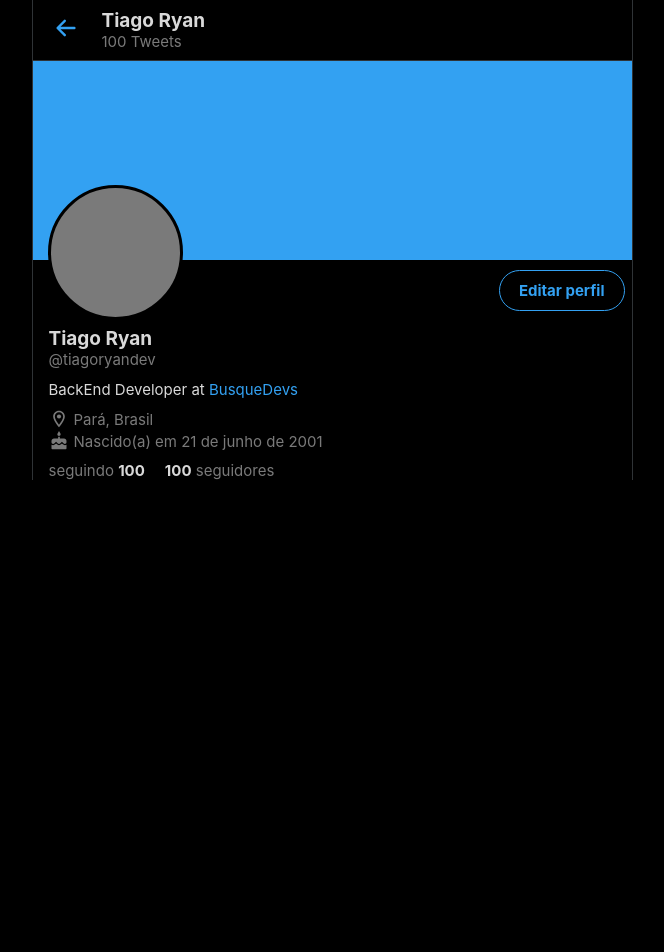
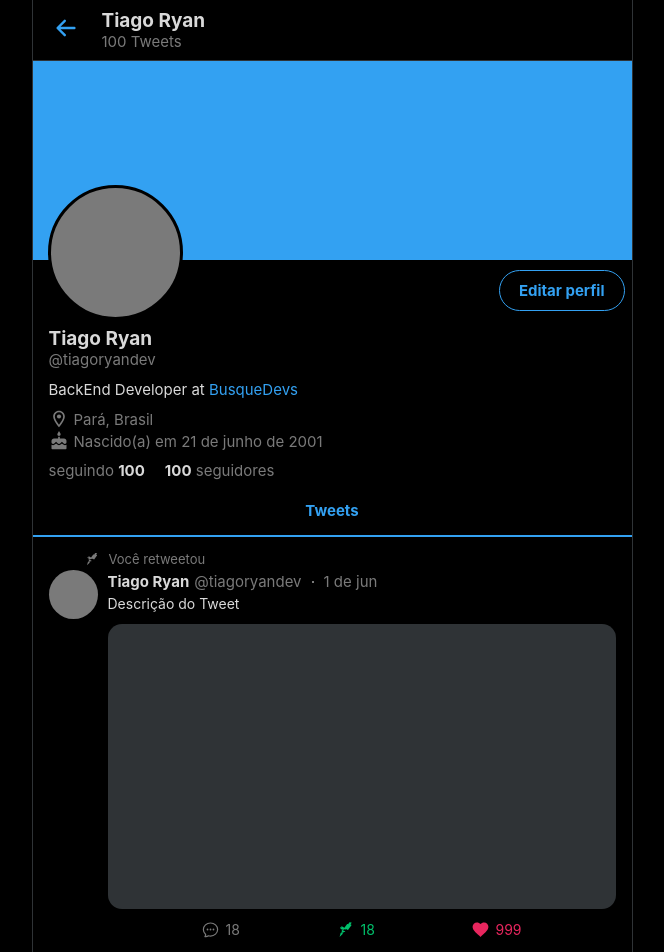
Before and after one commit to tiagoryandev/ui-clone, a React (Vite) app in the folder twitter-react/: page / in a window 1280 px wide. Shown: the top 952 px of the page, without its empty margins (308-972 px from the left). Before the commit the page ends 800 px from the top, so only its background shows below. Built offline with nearby package versions, Linux system fonts and the light colour scheme.

Commit message:
feat: add feed and tweets

```diff
--- /dev/null
+++ b/twitter-react/src/components/Feed/index.tsx
@@ -0,0 +1,21 @@
+import React from "react";
+
+import { Container, Tab, Tweets } from "./styles";
+import Tweet from "../Tweet";
+
+const Feed: React.FC = () => {
+  return (
+    <Container>
+      <Tab>Tweets</Tab>
+      <Tweets>
+        <Tweet />
+        <Tweet />
+        <Tweet />
+        <Tweet />
+        <Tweet />
+      </Tweets>
+    </Container>
+  );
+};
+
+export default Feed;
--- /dev/null
+++ b/twitter-react/src/components/Feed/styles.ts
@@ -0,0 +1,32 @@
+import styled from "styled-components";
+
+export const Container = styled.div`
+  display: flex;
+  flex-direction: column;
+`;
+
+export const Tab = styled.div`
+  margin-top: 10px;
+  padding: 11px 0 15px;
+
+  font-weight: bold;
+  font-size: 15px;
+  text-align: center;
+
+  outline: 0;
+  cursor: pointer;
+
+  color: var(--twitter);
+  border-bottom: 2px solid var(--twitter);
+
+  &:hover {
+    background-color: var(--twitter-dark-hover);
+  }
+`;
+
+export const Tweets = styled.div`
+  display: flex;
+  flex-direction: column;
+
+  flex-shrink: 0;
+`;
--- a/twitter-react/src/components/ProfilePage/index.tsx
+++ b/twitter-react/src/components/ProfilePage/index.tsx
@@ -10,6 +10,7 @@
   Followage,
   EditButton
 } from "./styles";
+import Feed from "../Feed";
 
 const ProfilePage: React.FC = () => {
   return (
@@ -36,6 +37,7 @@
           <span><strong>100</strong> seguidores</span>
         </Followage>
       </ProfileData>
+      <Feed />
     </Container>
   );
 };
--- /dev/null
+++ b/twitter-react/src/components/RocketseatIcon/index.tsx
@@ -0,0 +1,16 @@
+import React from "react";
+
+const RocketseatIcon: React.FC = (props) => {
+  return (
+    <svg width="1em" height="1em" viewBox="0 0 41 41" fill="none" {...props}>
+      <path
+        fillRule="evenodd"
+        clipRule="evenodd"
+        d="M20.114 25.417a5647.58 5647.58 0 00-4.091-2.522l-4.09-2.524a.115.115 0 00-.175.095c-.01.185-.022.455-.029.606a.36.36 0 00.054.208l.94 1.51a.673.673 0 01.079.522l-.663 2.577a.27.27 0 00.092.28c.342.273.765.575 1.274.889.51.314.969.556 1.366.738a.265.265 0 00.288-.044l1.967-1.773a.656.656 0 01.497-.167l1.758.154a.352.352 0 00.208-.046l.522-.303a.117.117 0 00.003-.2zM14.553 28.677a.652.652 0 00-.353-.477 14.907 14.907 0 01-1.056-.582c-.114-.07-.528-.327-1-.674a.652.652 0 00-.586-.096l-.114.036a2.468 2.468 0 00-1.623 1.693L7.8 35.907c-.068.245.227.424.413.253l5.595-5.147a2.467 2.467 0 00.764-2.217l-.02-.119zM33.49 6.299c.24-.32.096-.562-.012-.661a.867.867 0 00-.41-.178l-3.48-.53a.878.878 0 00-.84.35L26.85 7.868a.885.885 0 00.148 1.204c.024.021.031.058.014.086a.067.067 0 01-.067.031l-2.277-.347a.998.998 0 00-.955.398l-5.551 7.566a.235.235 0 01-.311.062l-5.344-3.245a.734.734 0 00-1.02.268c-.2.353-.058.806.288 1.016l.138.084c.069.042.105.12.094.2l-.163 1.08a.146.146 0 01-.22.105l-.782-.468a1.338 1.338 0 00-1.845.447 1.354 1.354 0 00.253 1.71c.015.014.153.121.189.143l.002.002 3.992 2.457c2.158 1.31 3.798.236 4.31-.15.455-.342.971-.72 1.833-.194a.978.978 0 001.009-.003l.993-.592a.922.922 0 01.95.004l3.028 1.838a.268.268 0 00.355-.07l7.399-10.07c.603-.808.156-1.202-.211-1.298-.024-.006-.047-.012-.071-.016l-1.775-.27a.216.216 0 01-.076-.03.211.211 0 01-.07-.29L33.49 6.3z"
+        fill="#fff"
+      />
+    </svg>
+  );
+};
+
+export default RocketseatIcon;
--- /dev/null
+++ b/twitter-react/src/components/Tweet/index.tsx
@@ -0,0 +1,64 @@
+import React from "react";
+
+import {
+  Container,
+  Retweeted,
+  RocketseatIcon,
+  Body,
+  Avatar,
+  Content,
+  Header,
+  Dot,
+  Description,
+  ImageContent,
+  Icons,
+  Status,
+  CommentIcon,
+  RetweetIcon,
+  LikeIcon
+} from "./styles";
+
+const Tweet: React.FC = () => {
+  return (
+    <Container>
+      <Retweeted>
+        <RocketseatIcon />
+        Você retweetou
+      </Retweeted>
+
+      <Body>
+        <Avatar />
+
+        <Content>
+          <Header>
+            <strong>Tiago Ryan</strong>
+            <span>@tiagoryandev</span>
+            <Dot />
+            <time>1 de jun</time>
+          </Header>
+
+          <Description>Descrição do Tweet</Description>
+
+          <ImageContent />
+
+          <Icons>
+            <Status>
+              <CommentIcon />
+              18
+            </Status>
+            <Status>
+              <RetweetIcon />
+              18
+            </Status>
+            <Status>
+              <LikeIcon />
+              999
+            </Status>
+          </Icons>
+        </Content>
+      </Body>
+    </Container>
+  );
+};
+
+export default Tweet;
--- /dev/null
+++ b/twitter-react/src/components/Tweet/styles.ts
@@ -0,0 +1,179 @@
+import styled, { css } from "styled-components";
+
+import { Chat, Rocketseat, Favorite } from "../../styles/icons";
+
+export const Container = styled.div`
+  display: flex;
+  flex-direction: column;
+
+  max-width: 100%;
+  padding: 14px 16px;
+
+  border-bottom: 1px solid var(--outline);
+`;
+
+export const Retweeted = styled.div`
+  display: flex;
+  align-items: center;
+
+  font-size: 13px;
+  color: var(--gray);
+`;
+
+export const RocketseatIcon = styled(Rocketseat)`
+  width: 16px;
+  height: 16px;
+
+  margin-left: 35px;
+  margin-right: 9px;
+
+  > path {
+    fill: var(--gray);
+  }
+`;
+
+export const Body = styled.div`
+  display: flex;
+
+  margin-top: 3px;
+
+  position: relative;
+`;
+
+export const Avatar = styled.div`
+  width: 49px;
+  height: 49px;
+
+  border-radius: 50%;
+  flex-shrink: 0;
+  background-color: var(--gray);
+
+  position: absolute;
+  top: 0;
+  left: 0;
+`;
+
+export const Content = styled.div`
+  display: flex;
+  flex-direction: column;
+
+  width: 100%;
+  margin-top: 2px;
+  padding-left: 59px;
+`;
+
+export const Header = styled.div`
+  display: flex;
+  align-items: center;
+
+  font-size: 15px;
+  white-space: nowrap;
+
+  > strong {
+    margin-right: 5px;
+  }
+
+  > span, time {
+    color: var(--gray);
+  }
+
+  > strong, span {
+    white-space: nowrap;
+    text-overflow: ellipsis;
+    overflow: hidden;
+  }
+`;
+
+export const Dot = styled.div`
+  background-color: var(--gray);
+  width: 2px;
+  height: 2px;
+  margin: 0 10px;
+`;
+
+export const Description = styled.p`
+  font-size: 14px;
+  margin-top: 4px;
+`;
+
+export const ImageContent = styled.div`
+  margin-top: 12px;
+
+  width: 100%;
+  height: min(285px, max(175px, 41vw));
+
+  background-color: var(--outline);
+  border-radius: 14px;
+
+  cursor: pointer;
+
+  &:hover {
+    opacity: 0.7;
+  }
+`;
+
+export const Icons = styled.div`
+  display: flex;
+  align-items: center;
+  justify-content: space-between;
+
+  flex-wrap: wrap;
+  margin: 11px auto 0;
+  width: 100%;
+
+  @media (min-width: 330px) {
+    width: 63%;
+  }
+
+  > div {
+    cursor: pointer;
+
+    &:hover {
+      opacity: 0.7;
+    }
+  }
+`;
+
+export const Status = styled.div`
+  display: flex;
+  align-items: center;
+
+  font-size: 14px;
+
+  > svg {
+    margin-right: 5px;
+  }
+
+  &:nth-child(1) {
+    &, svg path {
+      color: var(--gray);
+    }
+  }
+
+  &:nth-child(2) {
+    color: var(--retweet);
+
+    > svg path {
+      fill: var(--retweet);
+    }
+  }
+
+  &:nth-child(3) {
+    color: var(--like);
+
+    > svg {
+      fill: var(--like);
+    }
+  }
+`;
+
+const iconCSS = css`
+  width: 19px;
+  height: 19px;
+`;
+
+export const CommentIcon = styled(Chat)`${iconCSS}`;
+
+export const RetweetIcon = styled(Rocketseat)`${iconCSS}`;
+
+export const LikeIcon = styled(Favorite)`${iconCSS}`;
--- a/twitter-react/src/styles/icons.ts
+++ b/twitter-react/src/styles/icons.ts
@@ -1,3 +1,5 @@
+import RocketseatIcon from "../components/RocketseatIcon";
+
 export {
   MdOutlineHome as Home,
   MdOutlineNotifications as Notifications,
@@ -9,9 +11,13 @@
 
   MdPerson as Person,
   MdCake as Cake,
-  MdFavorite as Favorite
+  MdFavorite as Favorite,
 } from "react-icons/md";
 
 export { HiArrowLeft as ArrowLeft } from "react-icons/hi";
 
 export { HiOutlineChatBubbleOvalLeftEllipsis as Chat } from "react-icons/hi2";
+
+export {
+  RocketseatIcon as Rocketseat
+};
```
